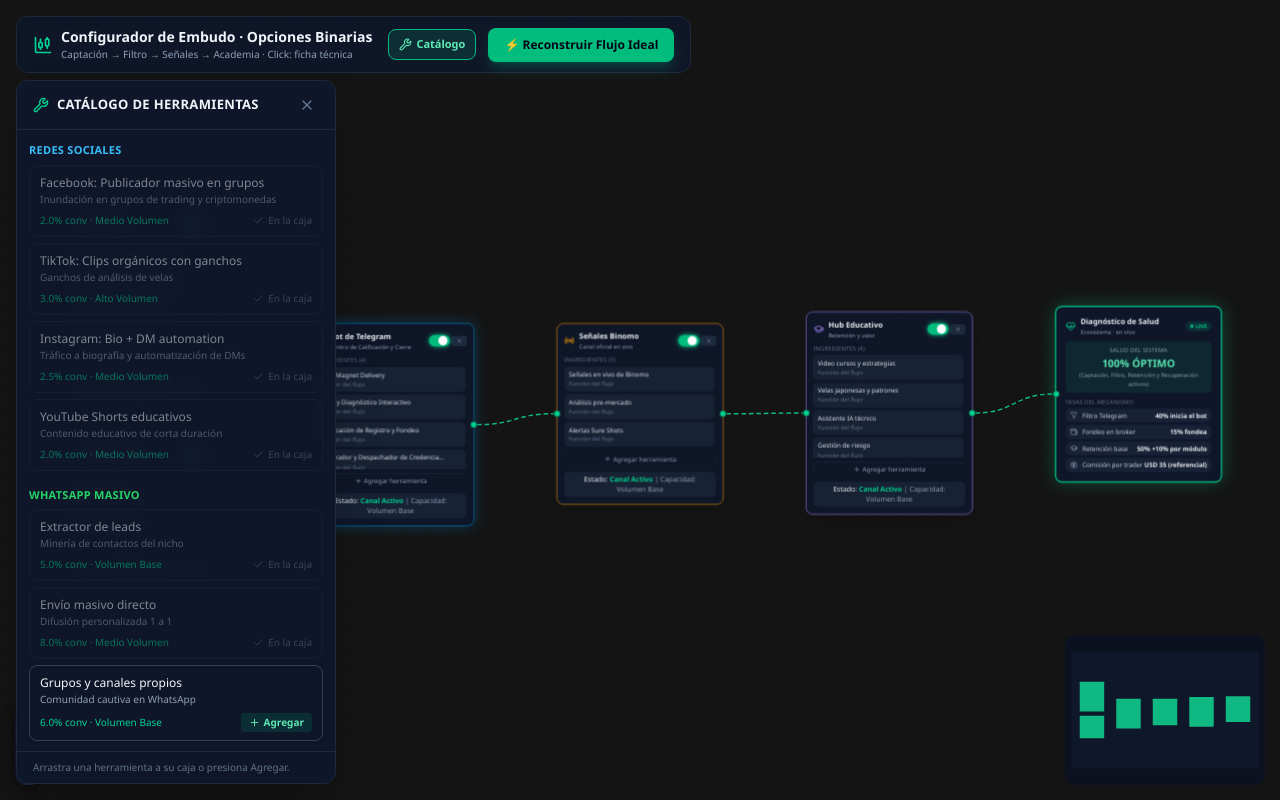
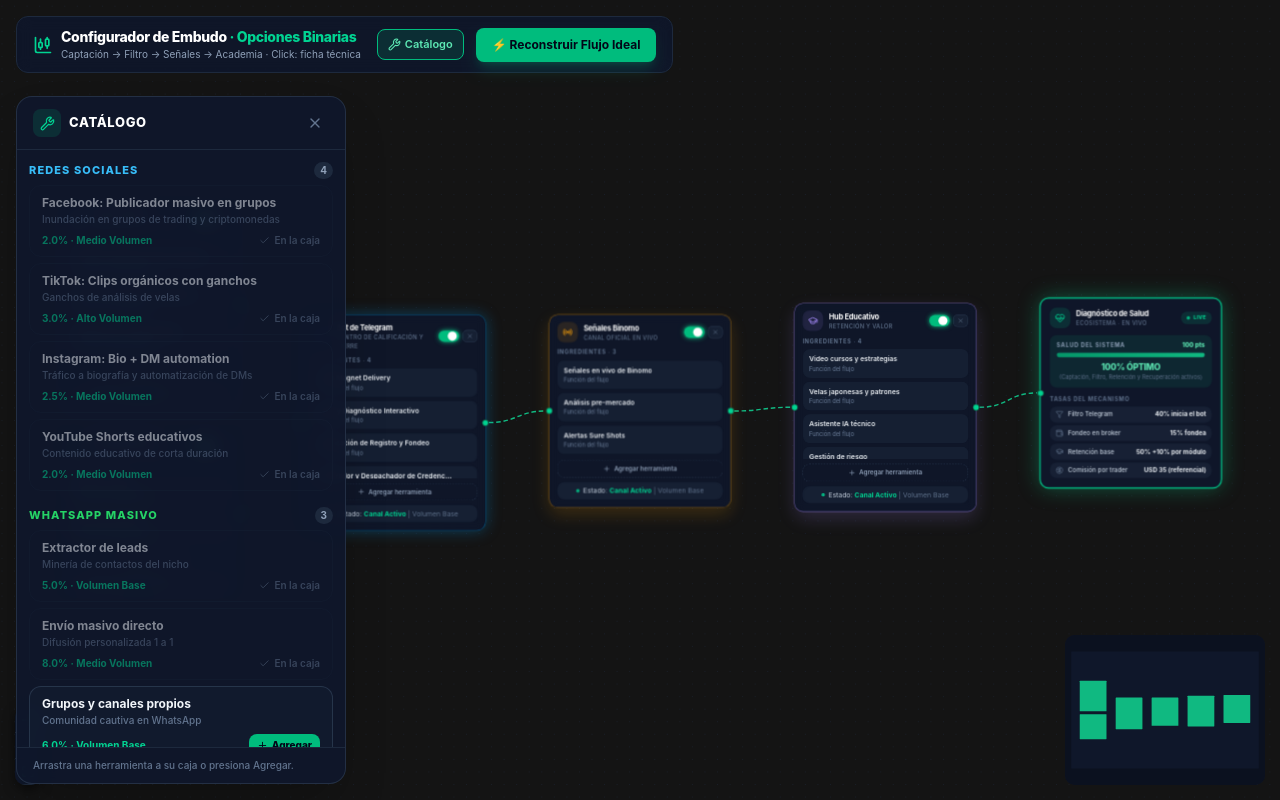
Before and after one commit to bahamonkast-sudo/flow-app, a React (Vite) app: page / in a window 1280 px wide. Both pictures are taken after a click on the button "Catálogo". Built offline with nearby package versions, Linux system fonts and the light colour scheme.

Commit message:
Mejora visual dark trading premium

```diff
--- a/package.json
+++ b/package.json
@@ -10,6 +10,7 @@
     "preview": "vite preview"
   },
   "dependencies": {
+    "@fontsource/inter": "^5.3.0",
     "@tailwindcss/vite": "^4.3.3",
     "@xyflow/react": "^12.12.0",
     "lucide-react": "^1.55.0",
--- a/src/App.css
+++ b/src/App.css
@@ -1,9 +1,16 @@
 .node-off { opacity: 0.45; filter: grayscale(1); }
 .node-off .react-flow__handle { background: #475569 !important; border-color: #1e293b !important; }
 
-.funnel-slider { -webkit-appearance: none; appearance: none; height: 6px; border-radius: 9999px; background: #1e293b; outline: none; cursor: pointer; }
-.funnel-slider::-webkit-slider-thumb { -webkit-appearance: none; appearance: none; width: 14px; height: 14px; border-radius: 9999px; background: #10b981; border: 2px solid #064e3b; box-shadow: 0 0 8px #10b981; cursor: pointer; }
-.funnel-slider::-moz-range-thumb { width: 14px; height: 14px; border-radius: 9999px; background: #10b981; border: 2px solid #064e3b; box-shadow: 0 0 8px #10b981; cursor: pointer; }
+.node-card { transition: box-shadow 0.25s ease, border-color 0.25s ease, transform 0.25s ease; }
+.node-card:hover { transform: translateY(-2px); }
+
+@keyframes rise-in { from { opacity: 0; transform: translateY(10px); } to { opacity: 1; transform: none; } }
+.rise { animation: rise-in 0.3s ease both; }
+
+.funnel-slider { -webkit-appearance: none; appearance: none; height: 6px; border-radius: 9999px; background: linear-gradient(90deg, #10b98155, #1e293b); outline: none; cursor: pointer; }
+.funnel-slider::-webkit-slider-thumb { -webkit-appearance: none; appearance: none; width: 15px; height: 15px; border-radius: 9999px; background: #10b981; border: 2px solid #064e3b; box-shadow: 0 0 10px #10b981; cursor: pointer; transition: transform 0.15s ease; }
+.funnel-slider::-webkit-slider-thumb:hover { transform: scale(1.2); }
+.funnel-slider::-moz-range-thumb { width: 15px; height: 15px; border-radius: 9999px; background: #10b981; border: 2px solid #064e3b; box-shadow: 0 0 10px #10b981; cursor: pointer; }
 .funnel-slider:disabled { opacity: 0.4; cursor: not-allowed; }
 .funnel-slider:disabled::-webkit-slider-thumb { background: #475569; box-shadow: none; }
 
--- a/src/App.jsx
+++ b/src/App.jsx
@@ -133,7 +133,7 @@
         <div className="flex items-center gap-2">
           <CandlestickChart size={20} className="text-emerald-400" />
           <div>
-            <h1 className="text-sm font-bold">Configurador de Embudo · Opciones Binarias</h1>
+            <h1 className="text-sm font-extrabold tracking-tight text-white">Configurador de Embudo <span className="text-emerald-400">· Opciones Binarias</span></h1>
             <p className="text-[10px] text-slate-400">Captación → Filtro → Señales → Academia · Click: ficha técnica</p>
           </div>
           <button
@@ -146,7 +146,7 @@
           </button>
           <button
             onClick={rebuildIdeal}
-            className="ml-1 flex items-center gap-2 rounded-lg bg-emerald-500 px-4 py-2 text-[12px] font-bold text-slate-950 shadow-lg shadow-emerald-500/20 hover:bg-emerald-400"
+            className="ml-1 flex items-center gap-2 rounded-lg bg-emerald-500 px-4 py-2 text-[12px] font-bold text-slate-950 shadow-lg shadow-emerald-500/20 transition hover:bg-emerald-400 hover:shadow-emerald-500/40 active:scale-95"
           >
             ⚡ Reconstruir Flujo Ideal
           </button>
--- a/src/index.css
+++ b/src/index.css
@@ -1,4 +1,18 @@
 @import "tailwindcss";
+@import "@fontsource/inter/400.css";
+@import "@fontsource/inter/500.css";
+@import "@fontsource/inter/600.css";
+@import "@fontsource/inter/700.css";
+@import "@fontsource/inter/800.css";
 
 html, body, #root { height: 100%; margin: 0; padding: 0; }
-body { background: #0f0f1a; color: #eee; font-family: 'Segoe UI', system-ui, sans-serif; overflow: hidden; }
+body {
+  background: #0a0f1d; color: #e2e8f0;
+  font-family: 'Inter', 'Segoe UI', system-ui, sans-serif;
+  overflow: hidden; -webkit-font-smoothing: antialiased;
+}
+::selection { background: rgba(16, 185, 129, 0.35); }
+*::-webkit-scrollbar { width: 8px; height: 8px; }
+*::-webkit-scrollbar-track { background: transparent; }
+*::-webkit-scrollbar-thumb { background: #1e293b; border-radius: 8px; }
+*::-webkit-scrollbar-thumb:hover { background: #334155; }
--- a/src/nodes/Catalog.jsx
+++ b/src/nodes/Catalog.jsx
@@ -1,5 +1,5 @@
 import { X, Wrench, Plus, Check } from 'lucide-react';
-import { useFunnelStore, PHASE_META, CATALOG, capacityOf, fmt } from '../store/useFunnelStore';
+import { useFunnelStore, PHASE_META, CATALOG, capacityOf } from '../store/useFunnelStore';
 
 export default function Catalog() {
   const open = useFunnelStore((s) => s.catalogOpen);
@@ -10,21 +10,26 @@
   if (!open) return null;
 
   return (
-    <div className="absolute bottom-4 left-4 top-20 z-10 flex w-80 flex-col rounded-xl border border-slate-800 bg-slate-900/95 shadow-2xl backdrop-blur">
+    <div className="rise absolute bottom-4 left-4 top-24 z-10 flex w-84 flex-col rounded-2xl border border-slate-700/60 bg-slate-900/95 shadow-2xl backdrop-blur" style={{ width: 330 }}>
       <div className="flex items-center justify-between border-b border-slate-800 px-4 py-3">
         <div className="flex items-center gap-2">
-          <Wrench size={16} className="text-emerald-400" />
-          <h3 className="text-[13px] font-bold uppercase tracking-wide">Catálogo de herramientas</h3>
+          <span className="flex h-7 w-7 items-center justify-center rounded-lg bg-emerald-500/15 text-emerald-400">
+            <Wrench size={15} />
+          </span>
+          <h3 className="text-[13px] font-extrabold uppercase tracking-wider text-white">Catálogo</h3>
         </div>
-        <button onClick={() => setOpen(false)} className="rounded p-1 text-slate-500 hover:bg-slate-800 hover:text-slate-200">
+        <button onClick={() => setOpen(false)} className="rounded-lg p-1.5 text-slate-500 transition hover:bg-slate-800 hover:text-slate-200">
           <X size={16} />
         </button>
       </div>
       <div className="flex-1 space-y-4 overflow-y-auto p-3">
         {Object.entries(CATALOG).map(([phaseId, tools]) => (
           <div key={phaseId}>
-            <div className="mb-1.5 text-[11px] font-semibold uppercase tracking-wide" style={{ color: PHASE_META[phaseId].color }}>
-              {PHASE_META[phaseId].title}
+            <div className="mb-1.5 flex items-center justify-between">
+              <div className="text-[11px] font-extrabold uppercase tracking-widest" style={{ color: PHASE_META[phaseId].color }}>
+                {PHASE_META[phaseId].title}
+              </div>
+              <span className="rounded-full bg-slate-800 px-1.5 py-px text-[10px] font-bold text-slate-400">{tools.length}</span>
             </div>
             <div className="space-y-1.5">
               {tools.map((tool) => {
@@ -38,20 +43,24 @@
                       e.dataTransfer.setData('application/funnel-tool', JSON.stringify({ phaseId, tool }));
                       e.dataTransfer.effectAllowed = 'copy';
                     }}
-                    className={`rounded-lg border px-2.5 py-2 ${added ? 'border-slate-800 opacity-50' : 'cursor-grab border-slate-700 hover:border-emerald-500'}`}
+                    className={`rounded-xl border px-3 py-2 transition ${
+                      added
+                        ? 'border-slate-800/60 opacity-50'
+                        : 'cursor-grab border-slate-700/70 bg-slate-800/30 hover:-translate-y-0.5 hover:border-emerald-500/60 hover:shadow-lg hover:shadow-emerald-500/10'
+                    }`}
                   >
-                    <div className="text-[12px] font-medium text-slate-100">{tool.name}</div>
-                    <div className="text-[10px] text-slate-400">{tool.strategy}</div>
+                    <div className="text-[12px] font-bold text-slate-100">{tool.name}</div>
+                    <div className="text-[10px] font-medium text-slate-500">{tool.strategy}</div>
                     <div className="mt-1.5 flex items-center justify-between">
-                      <span className="text-[10px] text-emerald-400">
-                        {tool.conversion > 0 ? `${(tool.conversion * 100).toFixed(1)}% conv · ${capacityOf(tool.reach)}` : 'Función del bot'}
+                      <span className="text-[10px] font-bold text-emerald-400">
+                        {tool.conversion > 0 ? `${(tool.conversion * 100).toFixed(1)}% · ${capacityOf(tool.reach)}` : 'Función del bot'}
                       </span>
                       {added ? (
-                        <span className="flex items-center gap-1 text-[10px] text-slate-500"><Check size={11} /> En la caja</span>
+                        <span className="flex items-center gap-1 text-[10px] font-semibold text-slate-500"><Check size={11} /> En la caja</span>
                       ) : (
                         <button
                           onClick={() => addTool(phaseId, tool)}
-                          className="flex items-center gap-1 rounded bg-emerald-500/15 px-2 py-0.5 text-[10px] font-semibold text-emerald-300 hover:bg-emerald-500/30"
+                          className="flex items-center gap-1 rounded-lg bg-emerald-500 px-2 py-1 text-[10px] font-extrabold text-slate-950 transition hover:bg-emerald-400 active:scale-95"
                         >
                           <Plus size={11} /> Agregar
                         </button>
@@ -64,7 +73,7 @@
           </div>
         ))}
       </div>
-      <div className="border-t border-slate-800 px-4 py-2 text-[10px] text-slate-500">
+      <div className="border-t border-slate-800 px-4 py-2.5 text-[10px] font-medium text-slate-500">
         Arrastra una herramienta a su caja o presiona Agregar.
       </div>
     </div>
--- a/src/nodes/ContainerNode.jsx
+++ b/src/nodes/ContainerNode.jsx
@@ -28,6 +28,11 @@
 
   if (!phase) return null;
   const totalReach = phase.items.reduce((s, i) => s + i.reach, 0);
+  const glow = phase.enabled
+    ? phaseId === 'telegram'
+      ? '0 0 28px rgba(0,136,204,0.4)'
+      : `0 12px 32px ${meta.color}2e`
+    : undefined;
 
   const removePhase = (e) => {
     e.stopPropagation();
@@ -51,39 +56,44 @@
       onClick={() => inspect({ type: 'phase', phaseId })}
       onDragOver={(e) => { e.preventDefault(); e.stopPropagation(); }}
       onDrop={onDrop}
-      className={`w-72 rounded-xl border bg-slate-900/90 p-3 text-slate-100 shadow-xl backdrop-blur transition-opacity ${
+      className={`node-card w-80 rounded-2xl border bg-slate-900/90 text-slate-100 shadow-xl backdrop-blur transition-opacity ${
         phase.enabled ? '' : 'opacity-45 grayscale'
       }`}
-      style={{ borderColor: phase.enabled ? meta.color : '#334155', boxShadow: phase.enabled && phaseId === 'telegram' ? '0 0 25px rgba(0,136,204,0.35)' : undefined }}
+      style={{ borderColor: phase.enabled ? `${meta.color}99` : '#334155', boxShadow: glow }}
     >
       {handles.target && <Handle id="in" type="target" position={Position.Left} className="bg-emerald-400! w-3! h-3!" />}
 
-      <div className="mb-2 flex items-center justify-between">
-        <div className="flex items-center gap-2">
-          <Icon size={18} style={{ color: meta.color }} />
+      <div className="mb-2.5 flex items-center justify-between px-3.5 pt-3">
+        <div className="flex items-center gap-2.5">
+          <span
+            className="flex h-9 w-9 items-center justify-center rounded-xl"
+            style={{ background: `${meta.color}1f`, color: meta.color }}
+          >
+            <Icon size={18} />
+          </span>
           <div>
-            <div className="text-[13px] font-semibold">{meta.title}</div>
-            <div className="text-[10px] text-slate-400">{meta.subtitle}</div>
+            <div className="text-[13px] font-bold tracking-tight text-white">{meta.title}</div>
+            <div className="text-[10px] font-medium uppercase tracking-wider text-slate-500">{meta.subtitle}</div>
           </div>
         </div>
-        <div className="flex items-center gap-1">
+        <div className="flex items-center gap-1.5">
           <Toggle on={phase.enabled} onChange={() => togglePhase(phaseId)} />
           <span
-            className="fn-btn nodrag cursor-pointer rounded border border-slate-700 bg-slate-800 px-1.5 py-0.5 text-[10px] text-slate-400 hover:border-red-500 hover:text-red-400"
+            className="fn-btn nodrag cursor-pointer rounded-lg border border-slate-700/80 bg-slate-800/60 px-1.5 py-1 text-slate-500 transition hover:border-red-500/70 hover:text-red-400"
             onClick={removePhase}
             title="Eliminar fase del flujo"
           >
-            <X size={11} />
+            <X size={12} />
           </span>
         </div>
       </div>
 
-      <div className="mb-1 text-[10px] uppercase tracking-wide text-slate-500">
-        Ingredientes ({phase.items.length})
+      <div className="mb-1.5 px-3.5 text-[10px] font-bold uppercase tracking-widest text-slate-500">
+        Ingredientes · {phase.items.length}
       </div>
-      <div className="max-h-44 space-y-1 overflow-y-auto pr-0.5">
+      <div className="max-h-48 space-y-1.5 overflow-y-auto px-3.5">
         {phase.items.length === 0 && (
-          <div className="rounded-lg border border-dashed border-slate-700 px-2 py-3 text-center text-[11px] text-slate-500">
+          <div className="rounded-xl border border-dashed border-slate-700 px-2 py-4 text-center text-[11px] text-slate-500">
             Caja vacía. Agrega herramientas desde el catálogo.
           </div>
         )}
@@ -91,37 +101,47 @@
           <div
             key={item.id}
             onClick={(e) => { e.stopPropagation(); inspect({ type: 'item', phaseId, itemId: item.id }); }}
-            className="group flex cursor-pointer items-center justify-between gap-2 rounded-lg bg-slate-800/70 px-2 py-1.5 hover:bg-slate-800"
+            className="group flex cursor-pointer items-center justify-between gap-2 rounded-xl border border-transparent bg-slate-800/50 px-2.5 py-2 transition hover:border-slate-600 hover:bg-slate-800"
             title="Ver ficha técnica"
           >
             <div className="min-w-0">
-              <div className="truncate text-[11px] font-medium text-slate-200">{item.name}</div>
+              <div className="truncate text-[12px] font-semibold text-slate-100">{item.name}</div>
               {item.conversion > 0
-                ? (<div className="text-[10px] text-emerald-400">{(item.conversion * 100).toFixed(1)}% conv · {capacityOf(item.reach)}</div>)
-                : (<div className="text-[10px] text-slate-500">Función del flujo</div>)}
+                ? (
+                  <span
+                    className="mt-0.5 inline-block rounded-full px-1.5 py-px text-[10px] font-semibold"
+                    style={{ background: `${meta.color}1a`, color: meta.color }}
+                  >
+                    {(item.conversion * 100).toFixed(1)}% conv · {capacityOf(item.reach)}
+                  </span>
+                )
+                : (<div className="text-[10px] font-medium text-slate-500">Función del flujo</div>)}
             </div>
             <button
-              className="nodrag shrink-0 rounded p-1 text-slate-600 opacity-0 transition group-hover:opacity-100 hover:bg-slate-700 hover:text-red-400"
+              className="nodrag shrink-0 rounded-lg p-1.5 text-slate-600 opacity-0 transition group-hover:opacity-100 hover:bg-slate-700 hover:text-red-400"
               onClick={(e) => { e.stopPropagation(); removeTool(phaseId, item.id); }}
               title="Quitar ingrediente"
             >
-              <Trash2 size={12} />
+              <Trash2 size={13} />
             </button>
           </div>
         ))}
       </div>
 
-      <button
-        className="nodrag mt-2 flex w-full items-center justify-center gap-1 rounded-lg border border-dashed border-slate-700 px-2 py-1 text-[11px] text-slate-400 hover:border-emerald-500 hover:text-emerald-300"
-        onClick={(e) => { e.stopPropagation(); inspect({ type: 'phase', phaseId }); openCatalog(true); }}
-      >
-        <Plus size={12} /> Agregar herramienta
-      </button>
+      <div className="px-3.5 pb-3.5">
+        <button
+          className="nodrag mt-2.5 flex w-full items-center justify-center gap-1.5 rounded-xl border border-dashed border-slate-700 px-2 py-1.5 text-[11px] font-semibold text-slate-400 transition hover:border-emerald-500/70 hover:text-emerald-300"
+          onClick={(e) => { e.stopPropagation(); inspect({ type: 'phase', phaseId }); openCatalog(true); }}
+        >
+          <Plus size={13} /> Agregar herramienta
+        </button>
 
-      <div className="mt-2 rounded-lg bg-slate-800/70 px-2 py-1 text-center text-[12px]">
-        {phase.enabled
-          ? (<span>Estado: <span className="font-bold text-emerald-400">Canal Activo</span> <span className="text-slate-400">| Capacidad: {capacityOf(totalReach)}</span></span>)
-          : (<span>Estado: <span className="font-bold text-slate-500">Canal Pausado</span></span>)}
+        <div className="mt-2 flex items-center justify-center gap-1.5 rounded-xl bg-slate-800/60 px-2 py-1.5 text-[12px]">
+          <span className={`h-1.5 w-1.5 rounded-full ${phase.enabled ? 'animate-pulse bg-emerald-400' : 'bg-slate-600'}`} />
+          {phase.enabled
+            ? (<span className="text-slate-300">Estado: <span className="font-bold text-emerald-400">Canal Activo</span> <span className="text-slate-500">| {capacityOf(totalReach)}</span></span>)
+            : (<span className="text-slate-500">Estado: <span className="font-bold">Canal Pausado</span></span>)}
+        </div>
       </div>
 
       {handles.source && <Handle id="out" type="source" position={Position.Right} className="bg-emerald-400! w-3! h-3!" />}
--- a/src/nodes/ResultNode.jsx
+++ b/src/nodes/ResultNode.jsx
@@ -14,54 +14,69 @@
   const optimal = h.optimal;
 
   return (
-    <div className={`w-72 rounded-xl border-2 bg-slate-900/95 p-4 text-slate-100 backdrop-blur ${
+    <div className={`node-card w-80 rounded-2xl border-2 bg-slate-900/95 p-4 text-slate-100 backdrop-blur ${
       optimal
-        ? 'border-emerald-400 shadow-[0_0_35px_rgba(16,185,129,0.35)]'
-        : 'border-red-500/70 shadow-[0_0_35px_rgba(239,68,68,0.25)]'
+        ? 'border-emerald-400 shadow-[0_0_40px_rgba(16,185,129,0.4)]'
+        : 'border-red-500/70 shadow-[0_0_40px_rgba(239,68,68,0.3)]'
     }`}>
       <Handle id="in" type="target" position={Position.Left} className="bg-emerald-400! w-3! h-3!" />
-      <div className="mb-2 flex items-center gap-2">
-        <HeartPulse size={18} className={optimal ? 'text-emerald-400' : 'text-red-400'} />
+      <div className="mb-3 flex items-center gap-2.5">
+        <span className={`flex h-9 w-9 items-center justify-center rounded-xl ${optimal ? 'bg-emerald-500/15 text-emerald-400' : 'bg-red-500/15 text-red-400'}`}>
+          <HeartPulse size={18} />
+        </span>
         <div>
-          <div className="text-[13px] font-semibold">Diagnóstico de Salud</div>
-          <div className="text-[10px] text-slate-400">Ecosistema · en vivo</div>
+          <div className="text-[13px] font-bold tracking-tight text-white">Diagnóstico de Salud</div>
+          <div className="text-[10px] font-medium uppercase tracking-wider text-slate-500">Ecosistema · en vivo</div>
         </div>
-        <span className={`ml-auto flex items-center gap-1 rounded-full px-2 py-0.5 text-[9px] font-bold ${
+        <span className={`ml-auto flex items-center gap-1.5 rounded-full px-2.5 py-1 text-[9px] font-extrabold tracking-wider ${
           optimal ? 'bg-emerald-500/15 text-emerald-400' : 'bg-red-500/15 text-red-400'
         }`}>
           <span className={`h-1.5 w-1.5 animate-pulse rounded-full ${optimal ? 'bg-emerald-400' : 'bg-red-400'}`} /> LIVE
         </span>
       </div>
 
-      <div className={`mb-2 rounded-lg px-2 py-2 text-center ${optimal ? 'bg-emerald-500/10' : 'bg-red-500/10'}`}>
-        <div className="text-[10px] uppercase tracking-wide text-slate-400">Salud del sistema</div>
-        <div className={`text-lg font-bold ${optimal ? 'text-emerald-300' : 'text-red-300'}`}>{h.status}</div>
-        <div className="text-[10px] text-slate-400">
+      <div className={`mb-3 rounded-xl px-3 py-2.5 ${optimal ? 'bg-emerald-500/10' : 'bg-red-500/10'}`}>
+        <div className="mb-1 flex items-baseline justify-between">
+          <div className="text-[10px] font-bold uppercase tracking-widest text-slate-400">Salud del sistema</div>
+          <div className={`text-[11px] font-extrabold ${optimal ? 'text-emerald-300' : 'text-red-300'}`}>{h.score} pts</div>
+        </div>
+        <div className="h-2 overflow-hidden rounded-full bg-slate-800">
+          <div
+            className="h-full rounded-full transition-all duration-500"
+            style={{
+              width: `${h.score}%`,
+              background: optimal ? 'linear-gradient(90deg,#059669,#10b981)' : 'linear-gradient(90deg,#b91c1c,#ef4444)',
+              boxShadow: optimal ? '0 0 12px #10b981' : '0 0 12px #ef4444',
+            }}
+          />
+        </div>
+        <div className={`mt-1.5 text-center text-[15px] font-extrabold tracking-tight ${optimal ? 'text-emerald-300' : 'text-red-300'}`}>{h.status}</div>
+        <div className="text-center text-[10px] text-slate-500">
           {optimal
             ? '(Captación, Filtro, Retención y Recuperación activos)'
             : '(Riesgo alto de fuga de usuarios y quema de cuentas)'}
         </div>
       </div>
 
-      <div className="mb-1 text-[10px] uppercase tracking-wide text-slate-500">Tasas del mecanismo</div>
+      <div className="mb-1.5 text-[10px] font-bold uppercase tracking-widest text-slate-500">Tasas del mecanismo</div>
       <div className="space-y-1">
         {RATES.map(({ Icon, label, value }, i) => (
-          <div key={i} className="flex items-center justify-between rounded-lg bg-slate-800/70 px-2 py-1">
-            <div className="flex items-center gap-2 text-[11px] text-slate-300">
-              <Icon size={13} className="text-slate-400" /> {label}
+          <div key={i} className="flex items-center justify-between rounded-xl bg-slate-800/60 px-2.5 py-1.5">
+            <div className="flex items-center gap-2 text-[11px] font-medium text-slate-300">
+              <Icon size={14} className="text-slate-500" /> {label}
             </div>
-            <span className="text-[11px] font-semibold text-slate-100">{value}</span>
+            <span className="text-[11px] font-bold text-slate-100">{value}</span>
           </div>
         ))}
       </div>
 
       {h.alerts.length > 0 && (
-        <div className="mt-2 space-y-1">
+        <div className="mt-2.5 space-y-1.5">
           {h.alerts.map((a, i) => (
-            <div key={i} className="rounded-lg bg-red-500/10 px-2 py-1.5">
-              <div className="flex items-start gap-1.5 text-[10px] font-semibold text-red-300">
+            <div key={i} className="rounded-xl border border-red-500/20 bg-red-500/10 px-2.5 py-2">
+              <div className="flex items-start gap-1.5 text-[10px] font-bold text-red-300">
                 {a.canal === '' ? <TriangleAlert size={13} className="mt-px shrink-0" /> : <ShieldCheck size={13} className="mt-px shrink-0" />}
-                <span>{a.canal === '' ? '' : `${a.canal}: `}</span>
+                <span>{a.canal === '' ? 'Crítico' : `${a.canal}`}</span>
               </div>
               <div className="mt-0.5 pl-5 text-[10px] leading-relaxed text-red-200/80">{a.msg}</div>
             </div>
```
Also changed, not shown: src/nodes/Inspector.jsx (+17 -14 lines), 1 other file (tests, documents, lock files or other folders).
